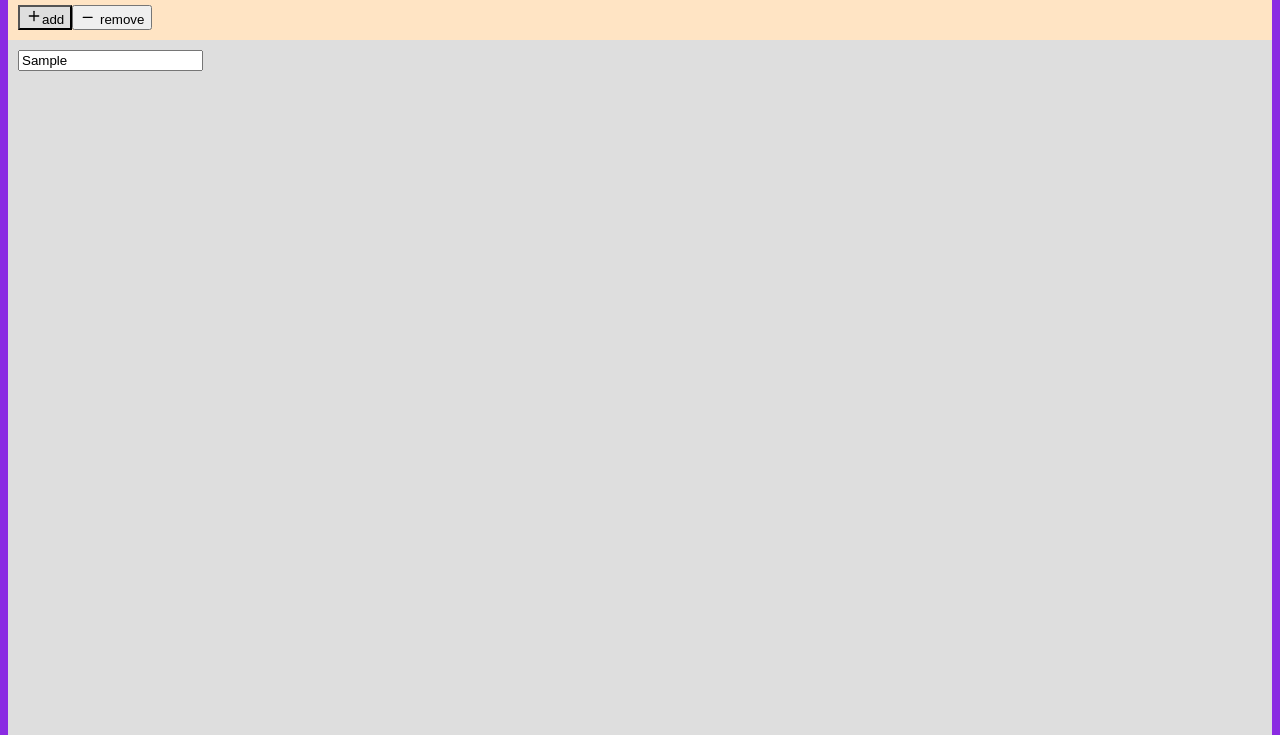
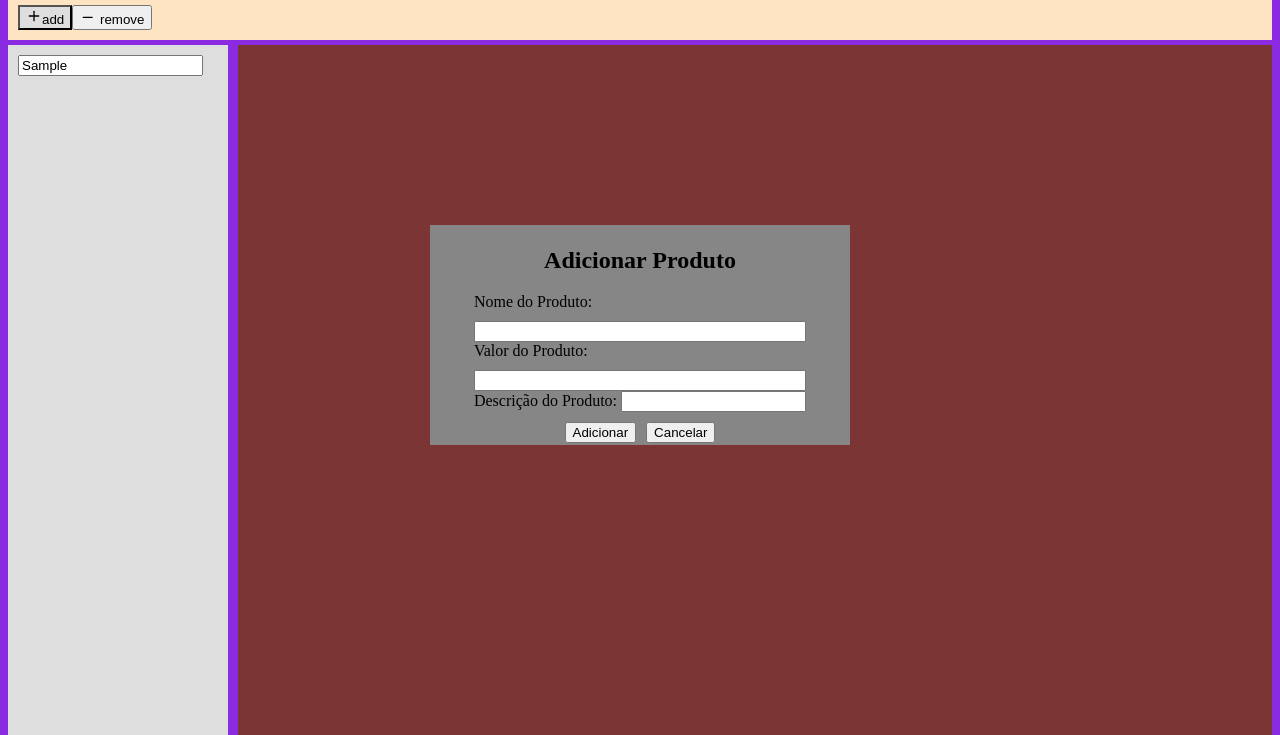
Before and after one commit to briandevbr/OrganizeMe, a plain HTML site: page front/HTML/dashboard.html in a window 1280 px wide. Both pictures are taken after typing "Sample" into the empty fields and a click on the button "add". Shown: the part 65-800 px from the top of the page. Drawn offline with Linux system fonts and the light colour scheme.

Commit message:
feat(dashboard) adiciona formulário e funcionalidade de cadastro de produtos

```diff
--- /dev/null
+++ b/back/codigoFonte/dashboard.js
@@ -0,0 +1,29 @@
+ const adicionarProduto = document.getElementById("add-product");
+ const confirmarProduto = document.getElementById("confirmar-produto");
+ const cancelarProduto = document.getElementById("cancelar-produto");
+
+ // Quando o botão "add" é clicado, exibe o formulário de adição de produto
+ adicionarProduto.addEventListener("click", function () {
+     document.querySelector(".info-add-item-oculto").classList.add("info-add-item-ativo");
+ })
+ // Quando o botão "cancelar" dentro for formulario é clicado, oculta o formulário de adição de produto
+ cancelarProduto.addEventListener("click", function () {
+     document.querySelector(".info-add-item-oculto").classList.remove("info-add-item-ativo");
+ })
+
+// Adiciona o produto à lista de produtos dependo do que foi preenchido no formulário
+confirmarProduto.addEventListener("click", function () {
+     const produtosContainer = document.querySelector(".produtos");
+     const novoProduto = document.createElement("div");
+     const nomeProduto = document.getElementById("nome-produto").value;
+     const descricaoProduto = document.getElementById("descricao-produto").value;
+     const valorProduto = document.getElementById("valor-produto").value;
+        novoProduto.classList.add("produto-exemplo");
+        novoProduto.innerHTML = `<p>${nomeProduto}</p><p>${descricaoProduto}</p><p>R$ ${valorProduto}</p>`;//
+        produtosContainer.appendChild(novoProduto);
+
+    // Limpar os campos do formulário após adicionar o produto
+    document.getElementById("nome-produto").value = "";
+    document.getElementById("descricao-produto").value = "";
+    document.getElementById("valor-produto").value = "";
+ });
--- a/front/CSS/dashboard.css
+++ b/front/CSS/dashboard.css
@@ -42,32 +42,63 @@ body{
 
 .conteudo {
     display: flex;
-    background-color: red;
-    height:1000px;
+    height:100%;
     margin-top: 5px;
     gap: 10px;
-    justify-content: center;
-    align-items: center;
 }
 
 .entiquetas{
     background-color: #dedede;
     padding: 10px;
-    height: 950px;
-
+    height: 970px;
+    width: 200px;
 }
 .produtos{
-    background-color: #dedede;
+    background-color: #7b3535;
     height: 970px;
-    width:100%;
+    flex: 1;
     padding: 10px;
+    display: flex;
+    flex-wrap: wrap;
+    flex-direction: row;
+    justify-content: flex-start;
+    align-content: flex-start;
+    gap: 10px;
 }
 .produto-exemplo{
     background-color: #0be400;
-    height: 250px;
-    width: 250px;
+    height: 200px;
+    width: 200px;
     text-align: center;
+}
+.info-add-item-oculto{
+    display: none;
+}
+.info-add-item-ativo{
+    background-color: #868686;
+    height: 200px;
+    width: 400px;
+    padding: 10px;
+    position: fixed;
+    z-index: 10;
+    align-items: center;
     display: flex;
-    align-items: center;
+    flex-direction: column;
     justify-content: center;
+    top: 50%;
+    left: 50%;
+    transform: translate(-50%, -50%);
 }
+.produto-campo{
+    display: flex;
+    flex-direction: column;
+    gap: 10px;
+    width: 100%;
+}
+
+.botoes-produto{
+    display: flex;
+    gap: 10px;
+    flex-direction: row;
+    margin-top: 10px;
+}
--- a/front/HTML/dashboard.html
+++ b/front/HTML/dashboard.html
@@ -9,17 +9,17 @@
 
 </head>
 <body>
-    <div class="painel">
+    <header class="painel">
         <h1>OrganizeMe</h1>
         <button class="profile-btn" id="profile-btn">
-        <!--acho svg poluido mas da pro gasto por hora -->
+        <!--acho svg poluido mas da pro gasto por hora / tambem acho viu-->
              <svg xmlns="http://www.w3.org/2000/svg" width="20" height="20" viewBox="0 0 24 24" fill="none" stroke="currentColor" stroke-width="2" stroke-linecap="round" stroke-linejoin="round" class="lucide lucide-user preview-icon"><path d="M19 21v-2a4 4 0 0 0-4-4H9a4 4 0 0 0-4 4v2"/>  <circle cx="12" cy="7" r="4"/></svg>
 
          </button>
-   </div>
+   </header>
 
-   <div class="ferramentas">
-        <button class="add">
+   <nav class="ferramentas">
+        <button class="add" id="add-product">
 
           <svg xmlns="http://www.w3.org/2000/svg" width="16" height="16" viewBox="0 0 24 24" fill="none" stroke="currentColor" stroke-width="2" stroke-linecap="round" stroke-linejoin="round" class="lucide lucide-plus preview-icon"><path d="M5 12h14"/><path d="M12 5v14"/></svg>add
 
@@ -27,20 +27,44 @@
         <button  class="remove">
             <svg xmlns="http://www.w3.org/2000/svg" width="16" height="16" viewBox="0 0 25 20" fill="none" stroke="currentColor" stroke-width="2" stroke-linecap="round" stroke-linejoin="round" class="lucide lucide-minus preview-icon"><path d="M5 12h14"/></svg> remove
         </button>
-    </div>
+    </nav>
 
-   <div class="workplace">
-        <div class="entiquetas">
+   <div class="conteudo">
+                <div class="entiquetas">
+                    <input type="text" id="tags" placeholder="Digite sua tag">
+                </div>
+                <div class="produtos">
 
-            <input type="text" id="tags" placeholder="Digite sua tag">
 
+                </div>
+        <div class="info-add-item-oculto">
+
+                <h2>Adicionar Produto</h2>
+                <form action="">
+                    <div class="produto-campo">
+                        <label for="nome-produto">Nome do Produto:</label>
+                            <input type="text" id="nome-produto" name="nome-produto" required>
+                    </div>
+
+                    <div class="produto-campo">
+                        <label for="valor-produto">Valor do Produto:</label>
+                            <input type="number" id="valor-produto" name="valor-produto" required>
+                    </div>
+
+                    <div class="produto-campo-desc">
+                        <label for="descricao-produto">Descrição do Produto:</label>
+                        <input  type="text" id="descricao-produto" name="descricao-produto" required>
+                    </div>
+                    </form>
+
+            <div class="botoes-produto">
+                <button type="submit" class="confirmar-produto" id="confirmar-produto">Adicionar</button>
+                <button type="button" class="cancelar-produto" id="cancelar-produto">Cancelar</button>
+            </div>
         </div>
-        <div class="produtos">
 
-           <div class="produto-exemplo">
-            <p>Exemplo produto</p>
-           </div>
-        </div>
    </div>
+
+   <script src="../../back/codigoFonte/dashboard.js"></script>
 </body>
 </html>
```
